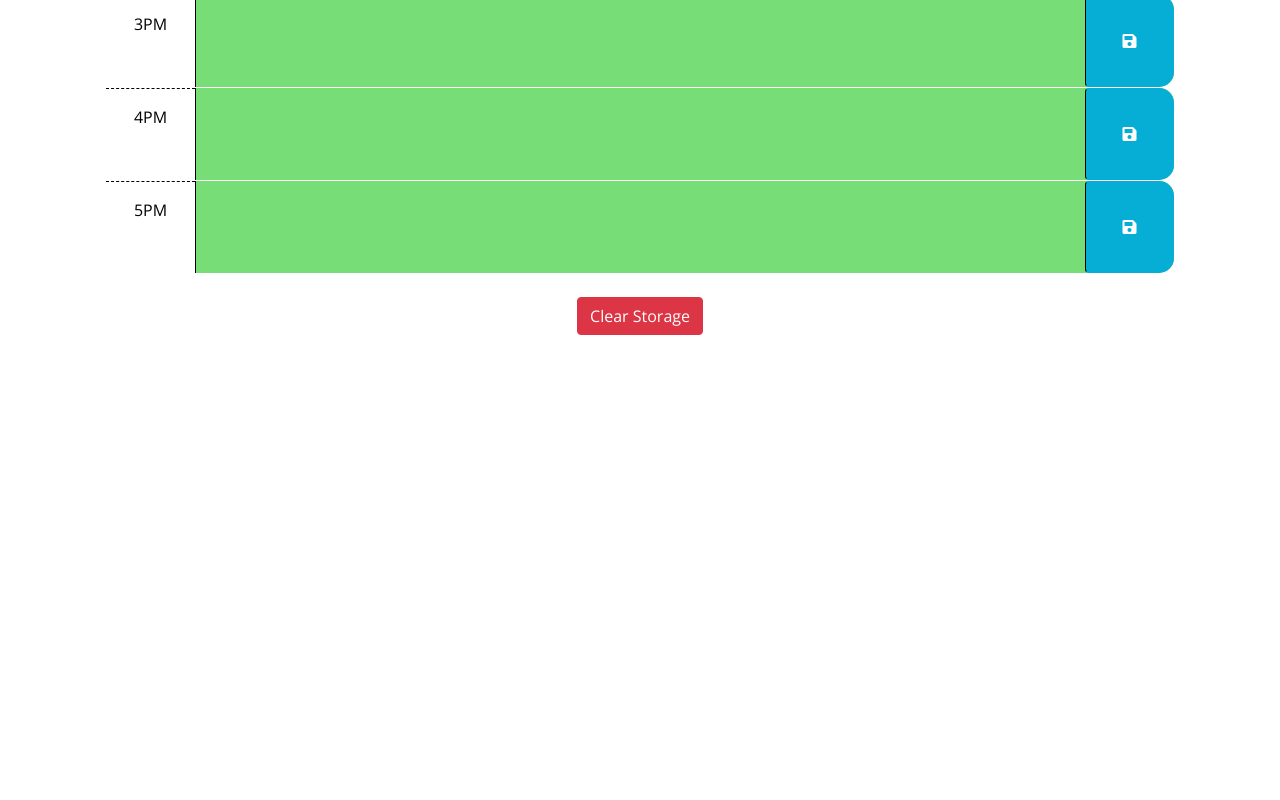
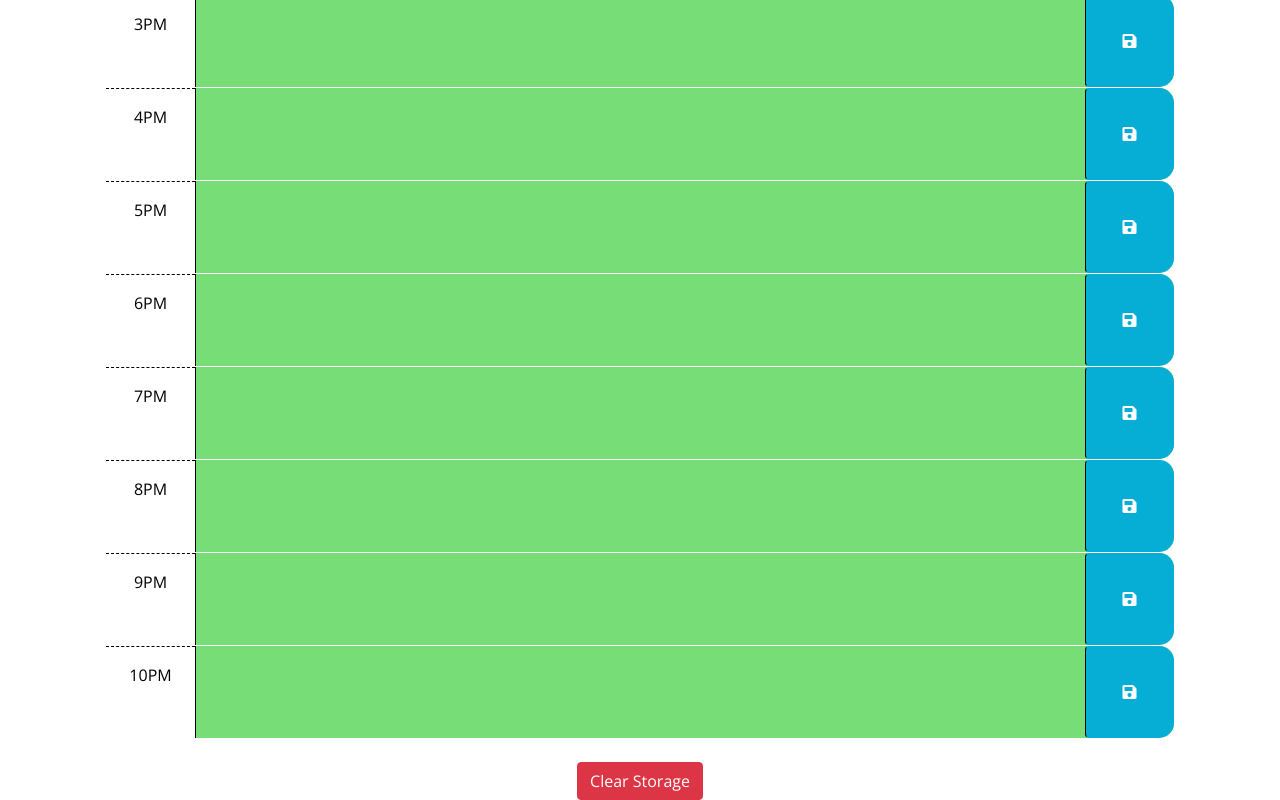
Before and after one commit to TKuhner/Challenge-5-Work-Day-Scheduler-Trevor-Kuhner, a plain HTML site: page index.html in a window 1280 px wide. Shown: the part 866-1666 px from the top of the page. Before the commit the page ends 1201 px from the top, so only its background shows below. Drawn offline with nearby package versions, Linux system fonts and the light colour scheme.

Commit message:
added hour/color logic to manipulate the hour class based on the hour of the day

```diff
--- a/assets/js/script.js
+++ b/assets/js/script.js
@@ -26,16 +26,33 @@
 // TODO: Add code to display the current date in the header of the page.
 
 
-
-
 var today = dayjs();
 var saveBtn = document.querySelector(".saveBtn");
+var hoursEl = document.querySelectorAll(".time-block");
+
 
 window.onload = function () {
   for (var i = 0; i < localStorage.length; i++) {
     var pulledData = localStorage.key(i);
     $("#" + pulledData).children(".description").val(localStorage.getItem(pulledData));
   };
+
+  for (var i = 0; i < hoursEl.length; i++) {
+    var hourId = $(hoursEl[i]).attr("id");
+    hourId = hourId.split("-")[1];
+
+    if (today.hour() > hourId) {
+      $(hoursEl[i]).children(".description").addClass("past");
+    } else if (today.hour() == hourId) {
+      $(hoursEl[i]).children(".description").addClass("present");
+    } else if (today.hour() < hourId) {
+      $(hoursEl[i]).children(".description").addClass("future");
+    }
+
+    console.log("hourId is " + hourId);
+    console.log("current hour is " + today.hour());
+    console.log(today.hour() + 1);
+  }
 }
 
 // display current date and time
--- a/index.html
+++ b/index.html
@@ -10,7 +10,8 @@
     integrity="sha384-50oBUHEmvpQ+1lW4y57PTFmhCaXp0ML5d60M1M7uH2+nqUivzIebhndOJK28anvf" crossorigin="anonymous" />
   <link href="https://fonts.googleapis.com/css?family=Open+Sans&display=swap" rel="stylesheet" />
   <link rel="stylesheet" href="./assets/css/style.css" />
-  <script src="https://code.jquery.com/jquery-3.7.0.min.js" integrity="sha256-2Pmvv0kuTBOenSvLm6bvfBSSHrUJ+3A7x6P5Ebd07/g=" crossorigin="anonymous"></script>
+  <script src="https://code.jquery.com/jquery-3.7.0.min.js"
+    integrity="sha256-2Pmvv0kuTBOenSvLm6bvfBSSHrUJ+3A7x6P5Ebd07/g=" crossorigin="anonymous"></script>
   <script src="https://cdn.jsdelivr.net/npm/dayjs@1/dayjs.min.js"></script>
   <title>Work Day Scheduler</title>
 </head>
@@ -109,6 +110,42 @@
       </button>
     </div>
 
+    <div id="hour-18" class="row time-block future">
+      <div class="col-2 col-md-1 hour text-center py-3">6PM</div>
+      <textarea class="col-8 col-md-10 description" rows="3"> </textarea>
+      <button class="btn saveBtn col-2 col-md-1" aria-label="save">
+        <i class="fas fa-save" aria-hidden="true"></i>
+      </button>
+    </div>
+    <div id="hour-19" class="row time-block future">
+      <div class="col-2 col-md-1 hour text-center py-3">7PM</div>
+      <textarea class="col-8 col-md-10 description" rows="3"> </textarea>
+      <button class="btn saveBtn col-2 col-md-1" aria-label="save">
+        <i class="fas fa-save" aria-hidden="true"></i>
+      </button>
+    </div>
+    <div id="hour-20" class="row time-block future">
+      <div class="col-2 col-md-1 hour text-center py-3">8PM</div>
+      <textarea class="col-8 col-md-10 description" rows="3"> </textarea>
+      <button class="btn saveBtn col-2 col-md-1" aria-label="save">
+        <i class="fas fa-save" aria-hidden="true"></i>
+      </button>
+    </div>
+    <div id="hour-21" class="row time-block future">
+      <div class="col-2 col-md-1 hour text-center py-3">9PM</div>
+      <textarea class="col-8 col-md-10 description" rows="3"> </textarea>
+      <button class="btn saveBtn col-2 col-md-1" aria-label="save">
+        <i class="fas fa-save" aria-hidden="true"></i>
+      </button>
+    </div>
+    <div id="hour-22" class="row time-block future">
+      <div class="col-2 col-md-1 hour text-center py-3">10PM</div>
+      <textarea class="col-8 col-md-10 description" rows="3"> </textarea>
+      <button class="btn saveBtn col-2 col-md-1" aria-label="save">
+        <i class="fas fa-save" aria-hidden="true"></i>
+      </button>
+    </div>
+
     <br>
     <div class="justify-content-center d-flex">
       <button id="clearStorageBtn" class="btn btn-primary btn-danger" type="submit">Clear Storage</button>
```
